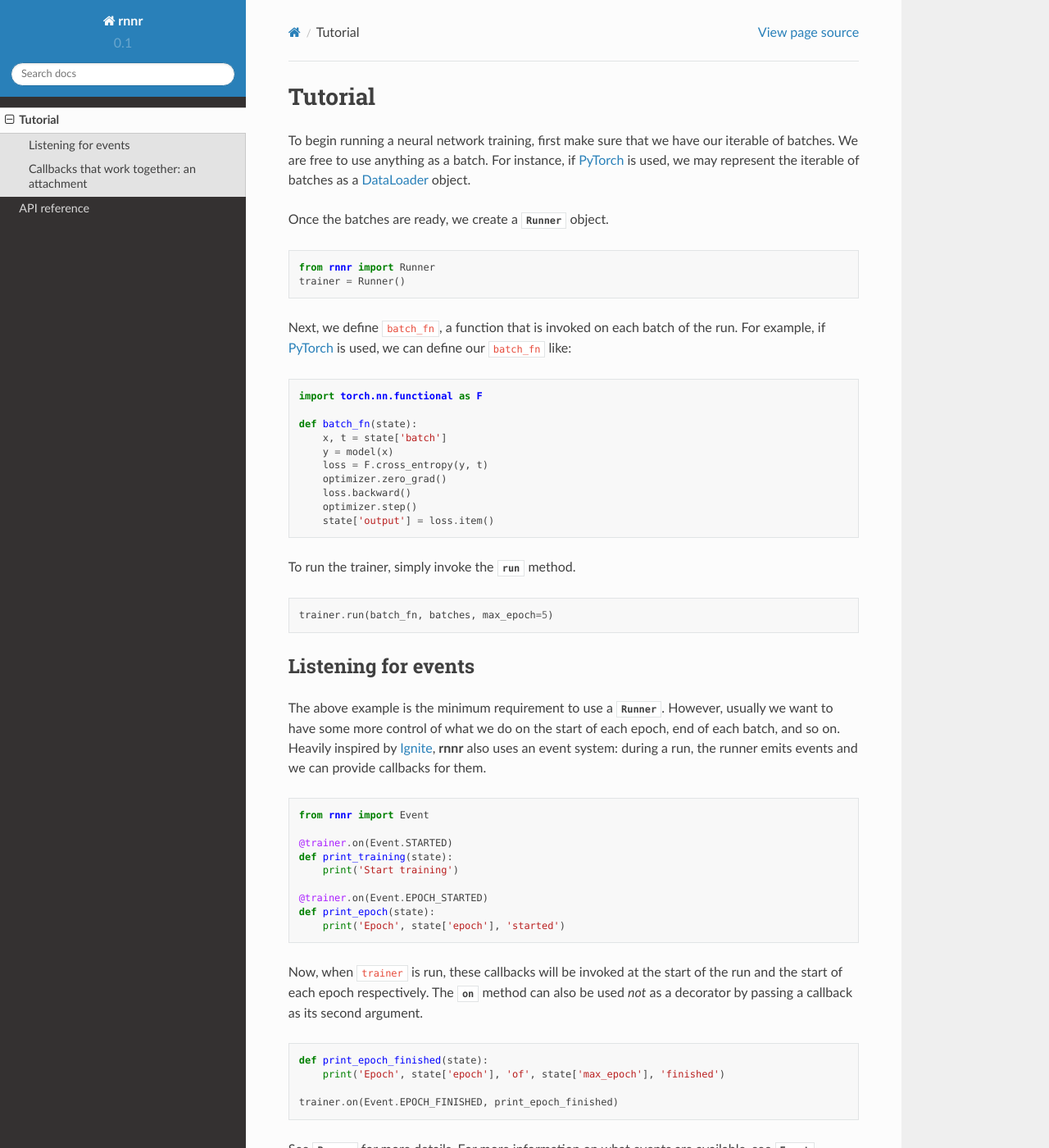
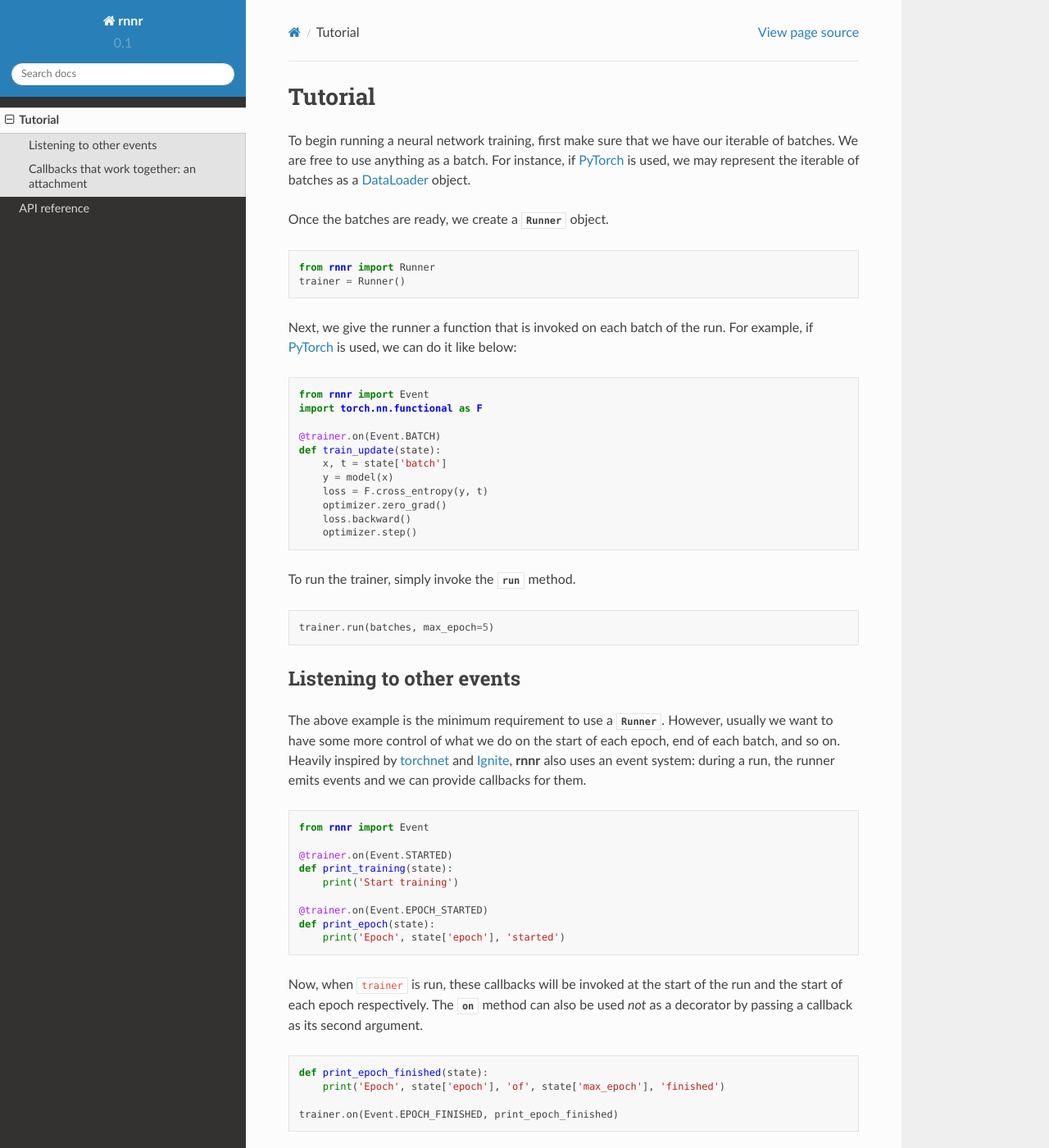
Before and after one commit to kmkurn/rnnr, a Sphinx documentation site: the page built from docs/tutorial.rst, in a window 1280 px wide and 1400 px high. Shown: the whole window at 82% size. Built offline with Sphinx 7.4.7 and the Read the Docs theme 2.0.0, drawn with Linux system fonts in a browser that asks for light colours; some of the changed text lies outside the part shown.

Commit message:
Update tutorial docs

```diff
--- a/docs/tutorial.rst
+++ b/docs/tutorial.rst
@@ -14,35 +14,36 @@ Once the batches are ready, we create a `Runner` object.
    from rnnr import Runner
    trainer = Runner()
 
-Next, we define ``batch_fn``, a function that is invoked on each batch of the run. For example,
-if PyTorch_ is used, we can define our ``batch_fn`` like:
+Next, we give the runner a function that is invoked on each batch of the run. For example,
+if PyTorch_ is used, we can do it like below:
 
 .. code-block:: python
 
+   from rnnr import Event
    import torch.nn.functional as F
 
-   def batch_fn(state):
+   @trainer.on(Event.BATCH)
+   def train_update(state):
        x, t = state['batch']
        y = model(x)
        loss = F.cross_entropy(y, t)
        optimizer.zero_grad()
        loss.backward()
        optimizer.step()
-       state['output'] = loss.item()
 
 To run the trainer, simply invoke the `~Runner.run` method.
 
 .. code-block:: python
 
-   trainer.run(batch_fn, batches, max_epoch=5)
+   trainer.run(batches, max_epoch=5)
 
-Listening for events
---------------------
+Listening to other events
+-------------------------
 
 The above example is the minimum requirement to use a `Runner`. However, usually we want to
 have some more control of what we do on the start of each epoch, end of each batch, and so on.
-Heavily inspired by Ignite_, **rnnr** also uses an event system: during a run, the runner
-emits events and we can provide callbacks for them.
+Heavily inspired by torchnet_ and Ignite_, **rnnr** also uses an event system: during a run,
+the runner emits events and we can provide callbacks for them.
 
 .. code-block:: python
 
@@ -83,3 +84,4 @@ attachments, but some useful attachments are provided. See :ref:`Attachments` fo
 .. _PyTorch: https://pytorch.org
 .. _DataLoader: https://pytorch.org/docs/stable/data.html#torch.utils.data.DataLoader
 .. _Ignite: https://pytorch.org/ignite/index.html
+.. _torchnet: https://github.com/pytorch/tnt/
```
Also changed, not shown: other parts of docs/tutorial.rst (+1 -1 lines).
